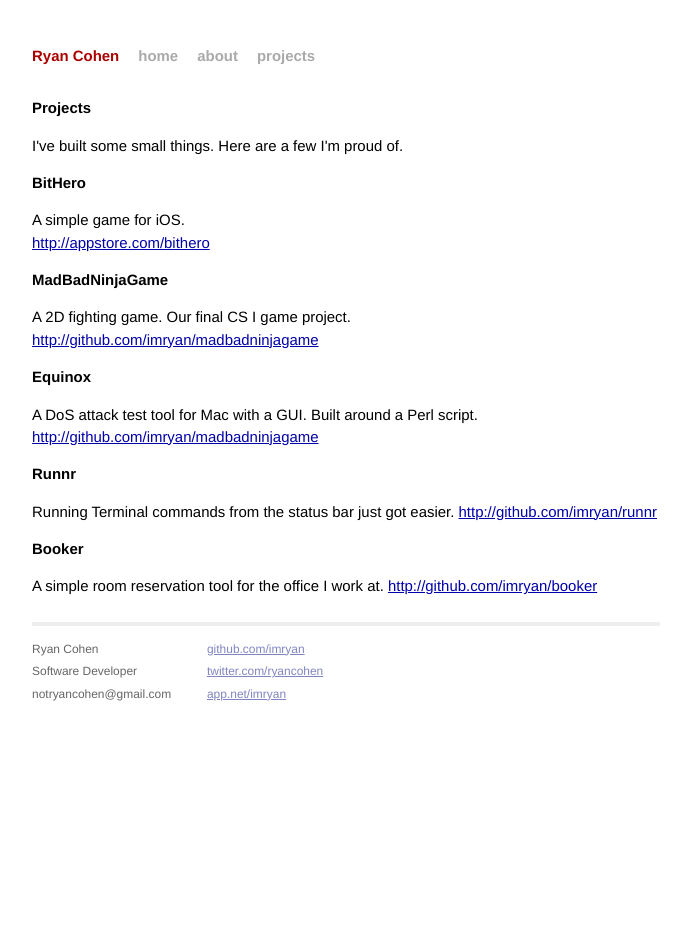
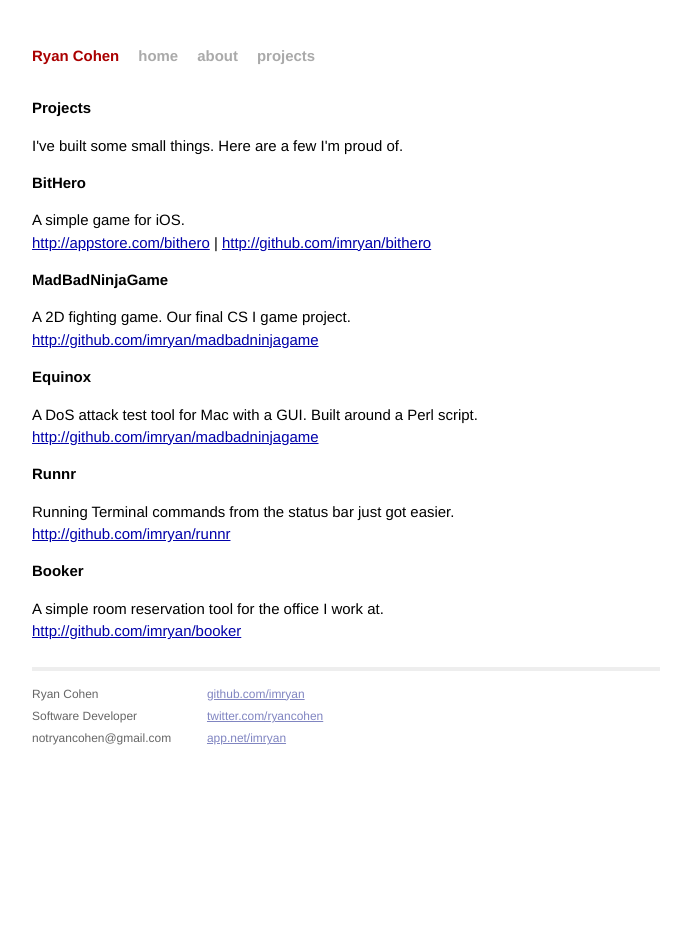
Before and after one commit to imryan/imryan.github.io, a Jekyll site: the page built from projects/index.html, in a window 1280 px wide. Shown: the whole page, without its empty margins (294-985 px from the left). Built offline with Jekyll 4.4.1, drawn with Linux system fonts in a browser that asks for light colours; Markdown is read by kramdown in place of the engine named in the settings.

Commit message:
Added linebreak to projects

```diff
--- a/projects/index.html
+++ b/projects/index.html
@@ -11,7 +11,7 @@ title: Ryan Cohen
 
 <h3>BitHero</h3>
 <p>A simple game for iOS.  <br/>
-<a href="http://appstore.com/bithero">http://appstore.com/bithero</a></p>
+<a href="http://appstore.com/bithero">http://appstore.com/bithero</a> | <a href="http://github.com/imryan/bithero">http://github.com/imryan/bithero</a></p>
 
 
 <h3>MadBadNinjaGame</h3>
@@ -25,12 +25,12 @@ title: Ryan Cohen
 
 
 <h3>Runnr</h3>
-<p>Running Terminal commands from the status bar just got easier.
+<p>Running Terminal commands from the status bar just got easier. </br>
 <a href="http://github.com/imryan/runnr">http://github.com/imryan/runnr</a></p>
 
 
 <h3>Booker</h3>
-<p>A simple room reservation tool for the office I work at.
+<p>A simple room reservation tool for the office I work at.</br>
 <a href="http://github.com/imryan/booker">http://github.com/imryan/booker</a></p>
 
 </div>
```
